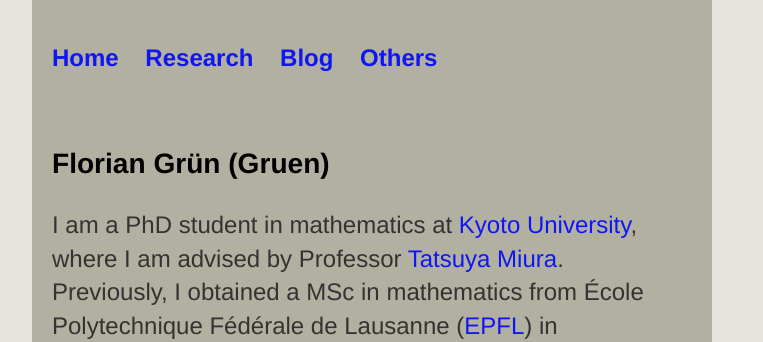
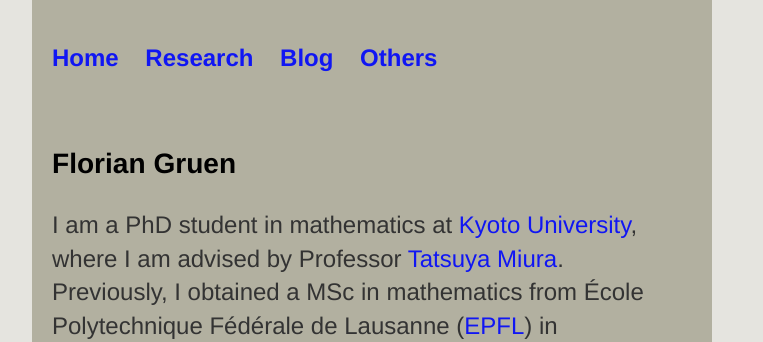
Before and after one commit to Cathelion/Cathelion.github.io, a Jekyll site: the page built from index.html, in a window 1280 px wide. Shown: the top 342 px of the page, without its empty margins (268-1031 px from the left). Built offline with Jekyll 4.4.1, drawn with Linux system fonts in a browser that asks for light colours.

Commit message:
Update index.html

```diff
--- a/index.html
+++ b/index.html
@@ -4,7 +4,7 @@ title: Home
 ---
 <div class="content">
    <div class="blurb full-width">
-      <h3>Florian Grün (Gruen) </h3>
+      <h3>Florian Gruen </h3>
       <p>I am a PhD student in mathematics at <a href="https://www.math.kyoto-u.ac.jp/en">Kyoto University</a>, where I am advised by Professor <a href="https://sites.google.com/view/tatsuya-miura">Tatsuya Miura</a>.
          Previously, I obtained a MSc in mathematics from École Polytechnique Fédérale de Lausanne (<a href="https://www.epfl.ch/en/">EPFL</a>) in Switzerland and a BSc in mathematics from <a href="https://www.maths.lu.se/english/">Lund University</a> in Sweden.</p>
    </div>
```
